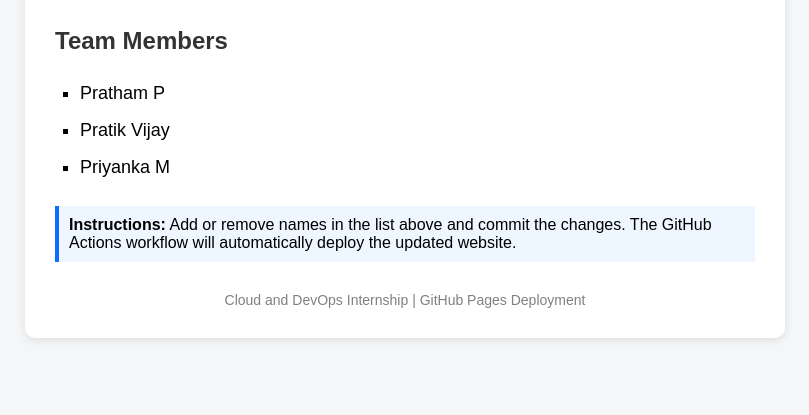
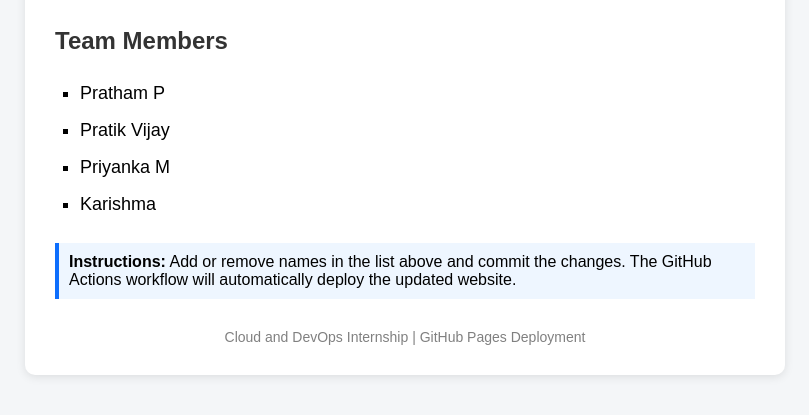
Before and after one commit to prathamp16/Automated-Website-Deployment-Using-GitHub-Actions, a plain HTML site: page index.html in a window 1280 px wide. Shown: the part 189-604 px from the top of the page, without its empty margins (235-1044 px from the left). Drawn offline with Linux system fonts and the light colour scheme.

Commit message:
Name added

```diff
--- a/index.html
+++ b/index.html
@@ -73,7 +73,7 @@
             <li>Pratham P</li>
             <li>Pratik Vijay</li>
             <li>Priyanka M</li>
-
+	   <li> Karishma</li>
         </ul>
 
         <div class="note">
```
